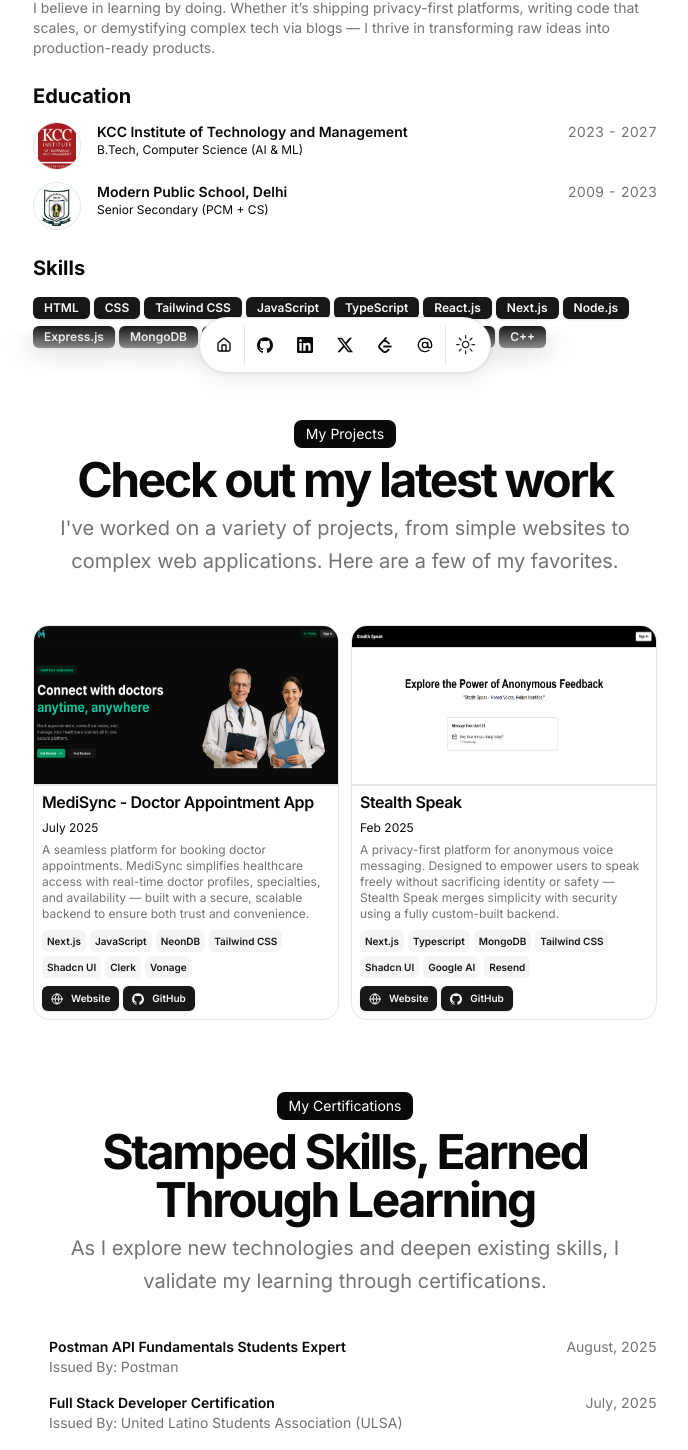
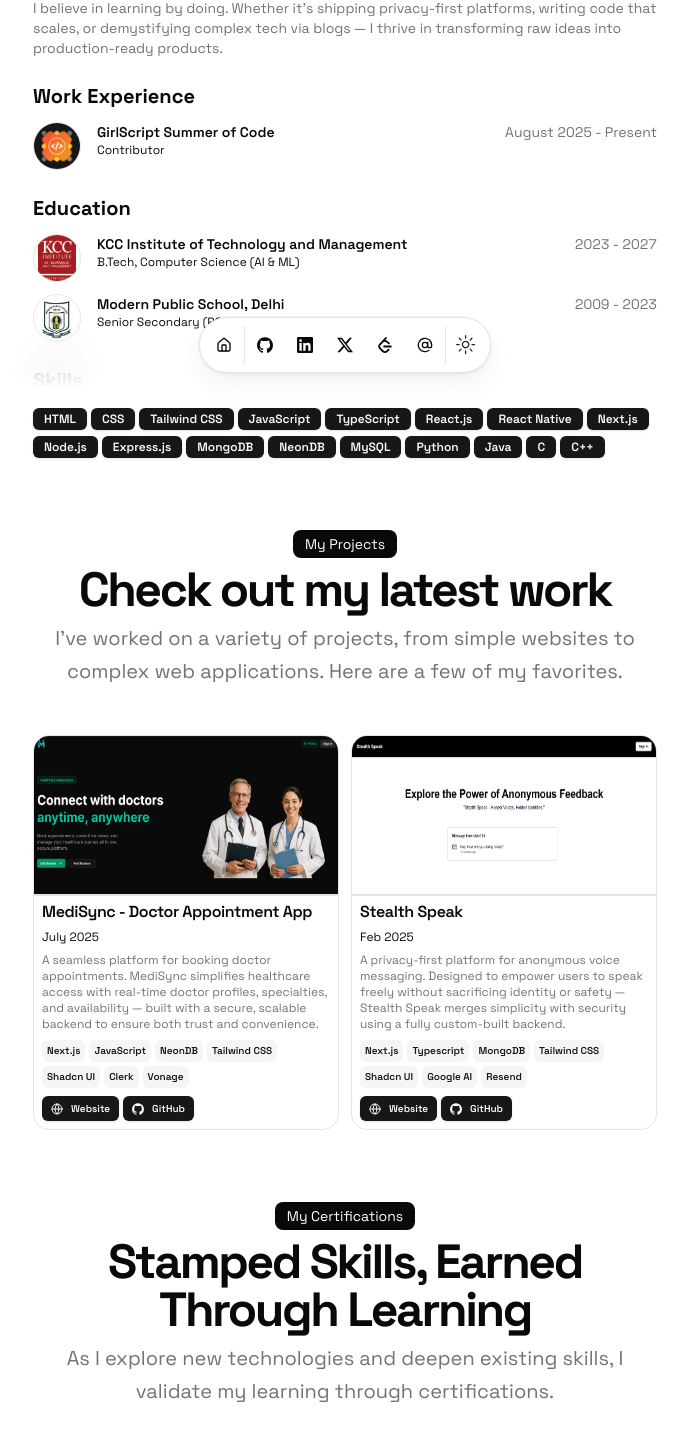
Before and after one commit to rahulkpr2510/portfolio-website, a Next.js app: page / in a window 1280 px wide. Shown: the part 411-1861 px from the top of the page, without its empty margins (295-983 px from the left). Built offline with nearby package versions, Linux system fonts and the light colour scheme.

Commit message:
feat: update resume content and layout improvements
- Add GGSoC work experience and certification
- Change font to Space Grotesk and locale to en_IN
- Uncomment and update work experience section
- Simplify blog card animation logic
- Update skills and certification descriptions

```diff
--- a/src/app/layout.tsx
+++ b/src/app/layout.tsx
@@ -4,7 +4,7 @@
 import { DATA } from "@/data/resume";
 import { cn } from "@/lib/utils";
 import type { Metadata } from "next";
-import { Inter as FontSans } from "next/font/google";
+import { Space_Grotesk as FontSans } from "next/font/google";
 import "./globals.css";
 
 const fontSans = FontSans({
@@ -23,7 +23,7 @@
     description: DATA.description,
     url: DATA.url,
     siteName: `${DATA.name}`,
-    locale: "en_US",
+    locale: "en_IN",
     type: "website",
   },
   robots: {
--- a/src/app/page.tsx
+++ b/src/app/page.tsx
@@ -50,12 +50,12 @@
           </Markdown>
         </BlurFade>
       </section>
-      {/* <section id="work">
+      <section id="work">
         <div className="flex min-h-0 flex-col gap-y-3">
           <BlurFade delay={BLUR_FADE_DELAY * 5}>
             <h2 className="text-xl font-bold">Work Experience</h2>
           </BlurFade>
-           {DATA.work.map((work, id) => (
+          {DATA.work.map((work, id) => (
             <BlurFade
               key={work.company}
               delay={BLUR_FADE_DELAY * 6 + id * 0.05}
@@ -74,7 +74,7 @@
             </BlurFade>
           ))}
         </div>
-      </section> */}
+      </section>
       <section id="education">
         <div className="flex min-h-0 flex-col gap-y-3">
           <BlurFade delay={BLUR_FADE_DELAY * 7}>
--- a/src/components/blog-card.tsx
+++ b/src/components/blog-card.tsx
@@ -2,7 +2,7 @@
 
 import { Card, CardHeader } from "@/components/ui/card";
 import { cn } from "@/lib/utils";
-import { motion, AnimatePresence } from "framer-motion";
+import { motion } from "framer-motion";
 import { ChevronRightIcon } from "lucide-react";
 import Link from "next/link";
 import React from "react";
@@ -51,27 +51,24 @@
             </div>
           </div>
         </CardHeader>
-        <AnimatePresence initial={false}>
-          {isExpanded && description && (
+        {description && (
           <motion.div
             initial={{ opacity: 0, height: 0 }}
             animate={{
               opacity: isExpanded ? 1 : 0,
               height: isExpanded ? "auto" : 0,
             }}
-              exit={{ opacity: 0, height: 0 }}
             transition={{
               duration: 0.7,
               ease: [0.16, 1, 0.3, 1],
             }}
-              className="mt-2 font-sans text-xs"
+            className="mt-2 text-xs sm:text-sm"
           >
             <Link href={blogUrl} className="inline cursor-pointer">
               {description}
             </Link>
           </motion.div>
         )}
-        </AnimatePresence>
       </div>
     </Card>
   );
--- a/src/data/resume.tsx
+++ b/src/data/resume.tsx
@@ -23,6 +23,7 @@
     "JavaScript",
     "TypeScript",
     "React.js",
+    "React Native",
     "Next.js",
     "Node.js",
     "Express.js",
@@ -77,20 +78,20 @@
     },
   },
 
-  // work: [
-  //   {
-  //     company: "Mitre Media",
-  //     href: "https://mitremedia.com/",
-  //     badges: [],
-  //     location: "Toronto, ON",
-  //     title: "Software Engineer",
-  //     logoUrl: "/mitremedia.png",
-  //     start: "May 2017",
-  //     end: "August 2017",
-  //     description:
-  //       "Designed and implemented a robust password encryption and browser cookie storage system in Ruby on Rails. Leveraged the Yahoo finance API to develop the dividend.com equity screener",
-  //   },
-  // ],
+  work: [
+    {
+      company: "GirlScript Summer of Code",
+      href: "https://ggsoc.girlscript.tech/",
+      badges: [],
+      location: "New Delhi, India",
+      title: "Contributor",
+      logoUrl: "/GGSoc.png",
+      start: "August 2025",
+      end: "Present",
+      description:
+        "Selected as a contributor for GGSOC 2025. Actively contributing to open-source projects focused on web and mobile development using MERN stack, React Native, and other technologies. Collaborating with maintainers and fellow contributors while enhancing real-world software skills.",
+    },
+  ],
   education: [
     {
       school: "KCC Institute of Technology and Management",
@@ -189,6 +190,12 @@
 
   Certifications: [
     {
+      title: "Accenture Nordics - Software Engineering Job Simulation",
+      link: "https://forage-uploads-prod.s3.amazonaws.com/completion-certificates/xhih9yFWsf6AYfngd/HNpZwZcuYwona2d8Y_xhih9yFWsf6AYfngd_cokPGdi2iT2GxN4ku_1754582676686_completion_certificate.pdf",
+      description: "Accenture",
+      date: "August, 2025",
+    },
+    {
       title: "Postman API Fundamentals Students Expert",
       link: "https://api.badgr.io/public/assertions/CSW10caETc-5ZKNPzimH9w",
       description: "Postman",
@@ -197,7 +204,7 @@
     {
       title: "Full Stack Developer Certification",
       link: "https://oneroadmap.io/skills/fs/certificate/CERT-2218588C",
-      description: "United Latino Students Association (ULSA)",
+      description: "OneRoadmap.io",
       date: "July, 2025",
     },
   ],
```
Also changed, not shown: public/GGSoC.png (added). Lines whose indentation alone changed are shown as unchanged.
